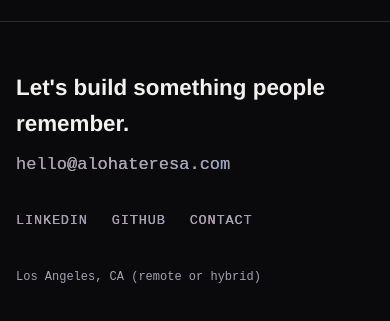
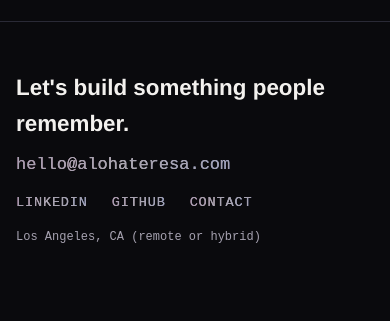
Before and after one commit to t34Virus/foliage, a Next.js app: page /work/olg-dream-generator in a window 390 px wide. Shown: the part 6524-6845 px from the top of the page. Built offline with nearby package versions, Linux system fonts and the light colour scheme.

Commit message:
Even out the footer's spacing
The rows when the links wrap under the email (phones) and the location line
now sit 14px apart, which reads as the same 24px of visible space as between
the footer title and the email.

```diff
--- a/src/components/Footer.module.css
+++ b/src/components/Footer.module.css
@@ -1,11 +1,13 @@
 /* The extra bottom padding keeps the last row clear of the floating Calendly button. */
 .footer { border-top: 1px solid var(--line); margin-top: clamp(48px, 8vw, 96px); padding: 48px 0 112px; }
-.inner { display: flex; justify-content: space-between; align-items: end; gap: 32px; flex-wrap: wrap; }
+/* 14px between rows when the links wrap under the email (phones) and above the location: with the
+   lines' leading, that reads as the same space as between the title and the email. */
+.inner { display: flex; justify-content: space-between; align-items: end; gap: 14px 32px; flex-wrap: wrap; }
 .cta { font-size: clamp(1.4rem, 3vw, 2rem); font-weight: 600; margin-bottom: 8px; }
 .email { font-family: var(--mono); color: var(--muted); text-decoration: none; overflow-wrap: anywhere; }
 .links { list-style: none; display: flex; gap: 24px; padding: 0; margin: 0; font-family: var(--mono); font-size: 0.85rem; text-transform: uppercase; letter-spacing: 0.06em; }
 .links a { text-decoration: none; color: var(--muted); }
 /* .footer .base: two classes, so the top margin beats the global .wrap { margin: 0 auto }, which had
    been zeroing it and pressing the location right up against the links. */
-.footer .base { margin-top: 36px; }
+.footer .base { margin-top: 14px; }
 .base { display: flex; justify-content: space-between; gap: 16px; font-family: var(--mono); font-size: 0.75rem; color: var(--muted); flex-wrap: wrap; }
```
